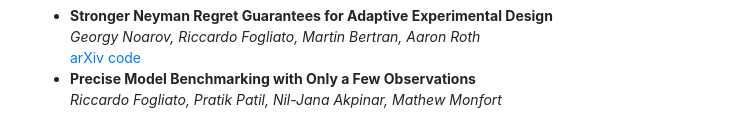
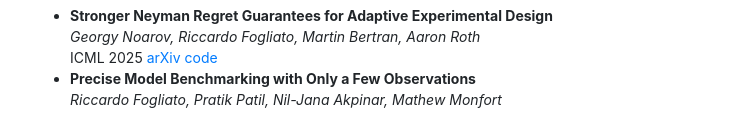
Before and after one commit to ricfog/ricfog.github.io, a plain HTML site: page index.html in a window 1280 px wide. Shown: the part 541-654 px from the top of the page, without its empty margins (260-1004 px from the left). Drawn offline with nearby package versions, Linux system fonts and the light colour scheme.

Commit message:
added conf

```diff
--- a/index.html
+++ b/index.html
@@ -78,6 +78,7 @@
                 <strong>Stronger Neyman Regret Guarantees for Adaptive Experimental Design</strong><br>
               <em>Georgy Noarov, Riccardo Fogliato, Martin Bertran, Aaron Roth
               </em> <br>
+              ICML 2025
               <a href="https://arxiv.org/abs/2502.17427"
               target="_blank">arXiv</a>
               <a href="https://github.com/amazon-science/adaptive-abtester"
```
